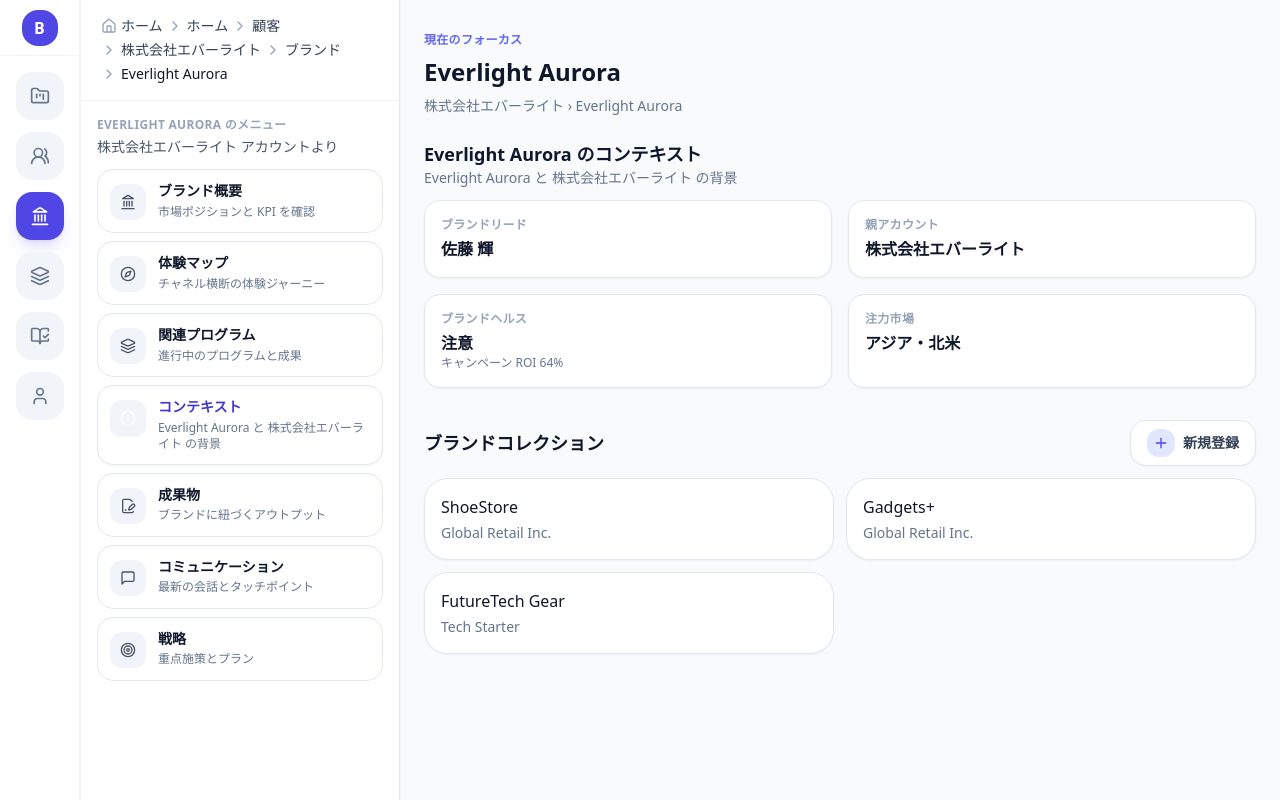
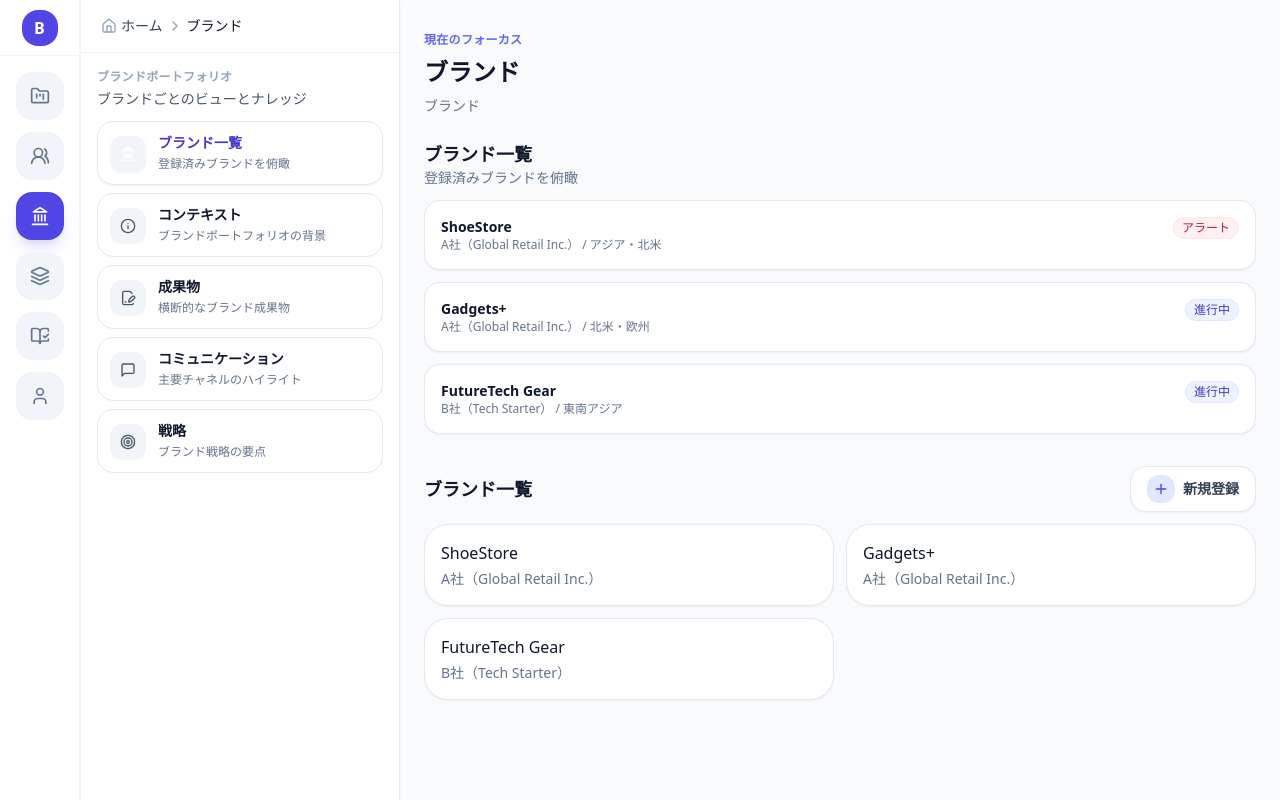
Before and after one commit to aony1215/benten_prototype, a Next.js app: page /brands in a window 1280 px wide. Built offline with nearby package versions, Linux system fonts and the light colour scheme.

Commit message:
Reshape hierarchy menus and data for brand and program portfolios

```diff
--- a/app/brands/page.tsx
+++ b/app/brands/page.tsx
@@ -4,9 +4,9 @@
 import { AddButton } from '@/components/ui/AddButton'
 
 const brands = [
-  { id: 'brd_shoestore', name: 'ShoeStore', account: 'Global Retail Inc.' },
-  { id: 'brd_gadgets', name: 'Gadgets+', account: 'Global Retail Inc.' },
-  { id: 'brd_futuretech', name: 'FutureTech Gear', account: 'Tech Starter' },
+  { id: 'brand-shoestore', name: 'ShoeStore', account: 'A社（Global Retail Inc.）' },
+  { id: 'brand-gadgets', name: 'Gadgets+', account: 'A社（Global Retail Inc.）' },
+  { id: 'brand-futuretech', name: 'FutureTech Gear', account: 'B社（Tech Starter）' },
 ]
 
 export default function Brands() {
@@ -16,7 +16,7 @@
         <HierarchyDetail />
         <section className="space-y-3">
           <div className="flex items-center justify-between">
-            <h2 className="text-lg font-semibold text-slate-900">ブランドコレクション</h2>
+            <h2 className="text-lg font-semibold text-slate-900">ブランド一覧</h2>
             <AddButton href="/brands/new">新規登録</AddButton>
           </div>
           <div className="grid gap-3 md:grid-cols-2">
--- a/app/customers/page.tsx
+++ b/app/customers/page.tsx
@@ -4,8 +4,8 @@
 import { AddButton } from '@/components/ui/AddButton'
 
 const customers = [
-  { id: 'acc_globalretail', name: 'A社（Global Retail Inc.）', website: 'https://www.globalretail.example' },
-  { id: 'acc_techstarter', name: 'B社（Tech Starter）', website: 'https://www.techstarter.example' },
+  { id: 'cust-global-retail', name: 'A社（Global Retail Inc.）', website: 'https://www.globalretail.example' },
+  { id: 'cust-tech-starter', name: 'B社（Tech Starter）', website: 'https://www.techstarter.example' },
 ]
 
 export default function Customers() {
@@ -15,7 +15,7 @@
         <HierarchyDetail />
         <section className="space-y-3">
           <div className="flex items-center justify-between">
-            <h2 className="text-lg font-semibold text-slate-900">顧客ライブラリ</h2>
+            <h2 className="text-lg font-semibold text-slate-900">顧客一覧</h2>
             <AddButton href="/customers/new">新規登録</AddButton>
           </div>
           <div className="grid gap-3 md:grid-cols-2">
--- a/app/programs/page.tsx
+++ b/app/programs/page.tsx
@@ -3,8 +3,9 @@
 import { HierarchyDetail, Shell } from '@/components/Shell'
 
 const programs = [
-  { id: 'pg_bidding', name: '入札最適化プログラム' },
-  { id: 'pg_reporting', name: '週次レポート自動化プログラム' },
+  { id: 'prog-bidding', name: '入札最適化プログラム' },
+  { id: 'prog-reporting', name: '週次レポート自動化プログラム' },
+  { id: 'prog-expansion', name: '国際展開プログラム' },
 ]
 
 export default function Programs() {
@@ -13,7 +14,7 @@
       <div className="space-y-8">
         <HierarchyDetail />
         <section className="space-y-3">
-          <h2 className="text-lg font-semibold text-slate-900">プログラムライブラリ</h2>
+          <h2 className="text-lg font-semibold text-slate-900">プログラム一覧</h2>
           <div className="grid gap-3 md:grid-cols-2">
             {programs.map(p => (
               <Link key={p.id} href={`/programs/${p.id}`} className="card card-hover flex flex-col gap-1 p-4">
--- a/components/Shell.tsx
+++ b/components/Shell.tsx
@@ -156,16 +156,16 @@
 
 const CUSTOMER_GRAPH: CustomerAccount[] = [
   {
-    id: 'cust-001',
-    name: '株式会社エバーライト',
+    id: 'cust-global-retail',
+    name: 'A社（Global Retail Inc.）',
     owner: '田中 未来',
-    industry: 'スマートライティング',
-    region: '東京',
+    industry: '小売 / オムニチャネル',
+    region: '東京 / 北米',
     health: '良好',
     healthMeta: 'NRR 118% / ヘルススコア 8.7',
     deliverables: [
       { id: 'deliv-cust-1', label: 'Q2 エグゼクティブレビュー', meta: '提出済み・2024/06/20', status: 'delivered' },
-      { id: 'deliv-cust-2', label: 'オンボーディング改善ロードマップ', meta: 'レビュー待ち・2024/07/05', status: 'active' },
+      { id: 'deliv-cust-2', label: 'オムニチャネル改善ロードマップ', meta: 'レビュー待ち・2024/07/05', status: 'active' },
     ],
     communications: [
       { id: 'comm-cust-1', label: '経営層定例ミーティング', meta: '次回 2024/07/12', status: 'active' },
@@ -177,20 +177,20 @@
     ],
     brands: [
       {
-        id: 'brand-aurora',
-        name: 'Everlight Aurora',
-        mission: 'プレミアム向け IoT 照明ブランド',
+        id: 'brand-shoestore',
+        name: 'ShoeStore',
+        mission: '都市型スニーカーブランド',
         lead: '佐藤 輝',
         health: '注意',
         healthMeta: 'キャンペーン ROI 64%',
         keyMarkets: 'アジア・北米',
         deliverables: [
-          { id: 'deliv-brand-1', label: 'Aurora ブランド診断レポート', meta: '提出済み・2024/06/05', status: 'delivered' },
+          { id: 'deliv-brand-1', label: 'ShoeStore ブランド診断レポート', meta: '提出済み・2024/06/05', status: 'delivered' },
           { id: 'deliv-brand-2', label: '夏季キャンペーン提案書', meta: 'ドラフト・2024/07/08', status: 'active' },
         ],
         communications: [
           { id: 'comm-brand-1', label: 'マーケチーム Slack チャンネル', meta: '未読 3 件', status: 'active' },
-          { id: 'comm-brand-2', label: 'Aurora 戦略ワークショップ', meta: '開催予定 2024/07/22', status: 'planning' },
+          { id: 'comm-brand-2', label: 'ShoeStore 戦略ワークショップ', meta: '開催予定 2024/07/22', status: 'planning' },
         ],
         strategies: [
           { id: 'strat-brand-1', label: '市場拡張 GTM プラン', meta: 'フェーズ1完了', status: 'active' },
@@ -198,18 +198,18 @@
         ],
         programs: [
           {
-            id: 'prog-onboard',
-            name: 'オンボーディング改善プログラム',
+            id: 'prog-bidding',
+            name: '入札最適化プログラム',
             lead: '藤井 昂',
             status: '進行中',
             currentSprint: 'Sprint 3 / 6',
             deliverables: [
-              { id: 'deliv-prog-1', label: 'オンボーディング UX レポート', meta: 'レビュー待ち・2024/07/03', status: 'active' },
+              { id: 'deliv-prog-1', label: '広告入札改善レポート', meta: 'レビュー待ち・2024/07/03', status: 'active' },
               { id: 'deliv-prog-2', label: '新機能導入計画', meta: '準備中・2024/07/18', status: 'planning' },
             ],
             communications: [
               { id: 'comm-prog-1', label: '週次スタンドアップ', meta: '次回 2024/07/04', status: 'active' },
-              { id: 'comm-prog-2', label: 'Aurora CX チャンネル', meta: '未読 1 件', status: 'active' },
+              { id: 'comm-prog-2', label: 'ShoeStore CX チャンネル', meta: '未読 1 件', status: 'active' },
             ],
             strategies: [
               { id: 'strat-prog-1', label: 'エンゲージメント向上戦略', meta: '実行率 70%', status: 'active' },
@@ -217,13 +217,13 @@
             ],
           },
           {
-            id: 'prog-loyalty',
-            name: 'ロイヤリティ向上プログラム',
+            id: 'prog-reporting',
+            name: '週次レポート自動化プログラム',
             lead: '近藤 沙耶',
             status: '計画中',
             currentSprint: 'Kickoff 準備',
             deliverables: [
-              { id: 'deliv-prog-3', label: 'ロイヤリティキャンバス', meta: '起案中', status: 'planning' },
+              { id: 'deliv-prog-3', label: '自動レポート設計', meta: '起案中', status: 'planning' },
             ],
             communications: [
               { id: 'comm-prog-3', label: '準備タスクフォロー', meta: '担当 3 名', status: 'active' },
@@ -235,9 +235,9 @@
         ],
       },
       {
-        id: 'brand-lumen',
-        name: 'Lumen Street',
-        mission: '都市型スマート街灯のサブブランド',
+        id: 'brand-gadgets',
+        name: 'Gadgets+',
+        mission: 'スマートガジェットのサブスクリプション',
         lead: '原田 玲奈',
         health: '良好',
         healthMeta: '導入都市 26 / CSAT 4.6',
@@ -254,7 +254,7 @@
         programs: [
           {
             id: 'prog-expansion',
-            name: '北米拡張プログラム',
+            name: '国際展開プログラム',
             lead: '吉本 海斗',
             status: '進行中',
             currentSprint: 'Sprint 2 / 8',
@@ -273,10 +273,10 @@
     ],
   },
   {
-    id: 'cust-002',
-    name: 'Brighton Holdings',
-    owner: 'Michael Green',
-    industry: '不動産テック',
+    id: 'cust-tech-starter',
+    name: 'B社（Tech Starter）',
+    owner: '加藤 祐介',
+    industry: 'SaaS プラットフォーム',
     region: '大阪 / シンガポール',
     health: '成長',
     healthMeta: 'NRR 134% / Upsell 3 件',
@@ -291,9 +291,9 @@
     ],
     brands: [
       {
-        id: 'brand-bright',
-        name: 'Bright Living',
-        mission: 'IoT リビング体験',
+        id: 'brand-futuretech',
+        name: 'FutureTech Gear',
+        mission: '次世代プロダクト向けツール群',
         lead: 'Sophie Tan',
         health: '良好',
         healthMeta: 'CSAT 4.8',
@@ -608,7 +608,6 @@
 
     const items = buildModeNavItems(navDefinitions, sp, currentView, pathname, { section: activeSection })
     const breadcrumbs: Crumb[] = [
-      { href: '/', label: 'ホーム' },
       { href: createHrefWithView('/customers', sp, 'customer'), label: '顧客' },
     ]
 
@@ -813,7 +812,6 @@
   })
 
   const breadcrumbs: Crumb[] = [
-    { href: '/', label: 'ホーム' },
     { href: createHrefWithView('/customers', sp, 'customer'), label: '顧客' },
     {
       href: createHrefWithView(
@@ -930,8 +928,185 @@
       requestedBrandId = candidate
     }
   }
+
+  if (!requestedBrandId) {
+    const activeSection = sp?.get('section') ?? 'list'
+    const navDefinitions: ModeNavDefinition[] = [
+      {
+        path: '/brands',
+        label: 'ブランド一覧',
+        description: '登録済みブランドを俯瞰',
+        icon: Landmark,
+        params: { section: 'list' },
+      },
+      {
+        path: '/brands',
+        label: 'コンテキスト',
+        description: 'ブランドポートフォリオの背景',
+        icon: Info,
+        params: { section: 'context' },
+      },
+      {
+        path: '/brands',
+        label: '成果物',
+        description: '横断的なブランド成果物',
+        icon: FilePenLine,
+        params: { section: 'deliverables' },
+      },
+      {
+        path: '/brands',
+        label: 'コミュニケーション',
+        description: '主要チャネルのハイライト',
+        icon: MessageSquare,
+        params: { section: 'communications' },
+      },
+      {
+        path: '/brands',
+        label: '戦略',
+        description: 'ブランド戦略の要点',
+        icon: Target,
+        params: { section: 'strategies' },
+      },
+    ]
+
+    const items = buildModeNavItems(navDefinitions, sp, currentView, pathname, {
+      section: activeSection,
+    })
+
+    const breadcrumbs: Crumb[] = [
+      { href: createHrefWithView('/brands', sp, 'brand'), label: 'ブランド' },
+    ]
+
+    const sections: HierarchySection[] = []
+    if (items.length) {
+      sections.push({
+        type: 'navigation',
+        id: 'brand-portfolio-navigation',
+        title: 'ブランドポートフォリオ',
+        description: 'ブランドごとのビューとナレッジ',
+        items,
+      })
+    }
+
+    const listItems: CollectionItem[] = allBrands.map(({ customer, brand }) => ({
+      id: brand.id,
+      label: brand.name,
+      meta: `${customer.name} / ${brand.keyMarkets}`,
+      status: brand.health === '注意' ? 'alert' : 'active',
+      href: createHrefWithView(
+        '/brands',
+        sp,
+        'brand',
+        { brandId: brand.id, section: 'overview' },
+      ),
+    }))
+
+    sections.push({
+      type: 'collection',
+      id: 'brand-portfolio-list',
+      title: 'ブランド一覧',
+      sectionKey: 'list',
+      emptyText: 'ブランドがまだ登録されていません',
+      items: listItems,
+    })
+
+    const relatedCustomers = new Set(allBrands.map(entry => entry.customer.id)).size
+    const activePrograms = allBrands.reduce((total, entry) => total + entry.brand.programs.length, 0)
+    const attentionBrands = allBrands.filter(entry => entry.brand.health === '注意').length
+
+    const portfolioContext: ContextEntry[] = [
+      { label: 'ブランド数', value: `${allBrands.length}件` },
+      { label: '関連顧客', value: `${relatedCustomers}社` },
+      { label: 'アクティブプログラム', value: `${activePrograms}件` },
+      { label: '要注意ブランド', value: `${attentionBrands}件`, meta: 'ヘルス指標が注意のブランド数' },
+    ]
+
+    sections.push({
+      type: 'context',
+      id: 'brand-portfolio-context',
+      title: 'ブランドポートフォリオのコンテキスト',
+      sectionKey: 'context',
+      entries: portfolioContext,
+    })
+
+    const aggregatedDeliverables: CollectionItem[] = allBrands
+      .flatMap(({ brand }) =>
+        brand.deliverables.slice(0, 2).map(item => ({
+          ...item,
+          href: createHrefWithView(
+            '/brands',
+            sp,
+            'brand',
+            { brandId: brand.id, section: 'deliverables' },
+          ),
+        })),
+      )
+      .slice(0, 6)
+
+    sections.push({
+      type: 'collection',
+      id: 'brand-portfolio-deliverables',
+      title: '成果物',
+      sectionKey: 'deliverables',
+      emptyText: '横断的なブランド成果物はまだ登録されていません',
+      items: aggregatedDeliverables,
+    })
+
+    const aggregatedCommunications: CollectionItem[] = allBrands
+      .flatMap(({ brand }) =>
+        brand.communications.slice(0, 2).map(item => ({
+          ...item,
+          href: createHrefWithView(
+            '/brands',
+            sp,
+            'brand',
+            { brandId: brand.id, section: 'communications' },
+          ),
+        })),
+      )
+      .slice(0, 6)
+
+    sections.push({
+      type: 'collection',
+      id: 'brand-portfolio-communications',
+      title: 'コミュニケーション',
+      sectionKey: 'communications',
+      emptyText: '共有のコミュニケーションはまだ登録されていません',
+      items: aggregatedCommunications,
+    })
+
+    const aggregatedStrategies: CollectionItem[] = allBrands
+      .flatMap(({ brand }) =>
+        brand.strategies.slice(0, 2).map(item => ({
+          ...item,
+          href: createHrefWithView(
+            '/brands',
+            sp,
+            'brand',
+            { brandId: brand.id, section: 'strategies' },
+          ),
+        })),
+      )
+      .slice(0, 6)
+
+    sections.push({
+      type: 'collection',
+      id: 'brand-portfolio-strategies',
+      title: '戦略',
+      sectionKey: 'strategies',
+      emptyText: '横断的なブランド戦略はまだ登録されていません',
+      items: aggregatedStrategies,
+    })
+
+    return { breadcrumbs, sections, activeSection, selection: {} }
+  }
+
   const fallback = allBrands[0]
   const active = allBrands.find(entry => entry.brand.id === requestedBrandId) ?? fallback
+  if (!active) {
+    return { breadcrumbs: [], sections: [], activeSection: null, selection: {} }
+  }
+
   const { customer, brand } = active
   const activeSection = sp?.get('section') ?? 'context'
 
@@ -1001,18 +1176,6 @@
   })
 
   const breadcrumbs: Crumb[] = [
-    { href: '/', label: 'ホーム' },
-    { href: createHrefWithView('/customers', sp, 'customer'), label: '顧客' },
-    {
-      href: createHrefWithView(
-        '/customers',
-        sp,
-        'customer',
-        { customerId: customer.id },
-        { preserve: ['customerId'] },
-      ),
-      label: customer.name,
-    },
     { href: createHrefWithView('/brands', sp, 'brand'), label: 'ブランド' },
     {
       href: createHrefWithView(
@@ -1096,8 +1259,185 @@
       requestedProgramId = candidate
     }
   }
+
+  if (!requestedProgramId) {
+    const activeSection = sp?.get('section') ?? 'list'
+    const navDefinitions: ModeNavDefinition[] = [
+      {
+        path: '/programs',
+        label: 'プログラム一覧',
+        description: '進行中の取り組みを俯瞰',
+        icon: Layers,
+        params: { section: 'list' },
+      },
+      {
+        path: '/programs',
+        label: 'コンテキスト',
+        description: 'ポートフォリオ全体の背景',
+        icon: Info,
+        params: { section: 'context' },
+      },
+      {
+        path: '/programs',
+        label: '成果物',
+        description: '主要アウトプットのハイライト',
+        icon: FilePenLine,
+        params: { section: 'deliverables' },
+      },
+      {
+        path: '/programs',
+        label: 'コミュニケーション',
+        description: '会議やタッチポイント',
+        icon: MessageSquare,
+        params: { section: 'communications' },
+      },
+      {
+        path: '/programs',
+        label: '戦略',
+        description: 'プログラム戦略の要約',
+        icon: Target,
+        params: { section: 'strategies' },
+      },
+    ]
+
+    const items = buildModeNavItems(navDefinitions, sp, currentView, pathname, {
+      section: activeSection,
+    })
+
+    const breadcrumbs: Crumb[] = [
+      { href: createHrefWithView('/programs', sp, 'program'), label: 'プログラム' },
+    ]
+
+    const sections: HierarchySection[] = []
+    if (items.length) {
+      sections.push({
+        type: 'navigation',
+        id: 'program-portfolio-navigation',
+        title: 'プログラムポートフォリオ',
+        description: 'プログラム単位のビューを選択',
+        items,
+      })
+    }
+
+    const listItems: CollectionItem[] = allPrograms.map(({ customer, brand, program }) => ({
+      id: program.id,
+      label: program.name,
+      meta: `${brand.name} / ${customer.name}`,
+      status: program.status.includes('計画') ? 'planning' : 'active',
+      href: createHrefWithView(
+        '/programs',
+        sp,
+        'program',
+        { programId: program.id, section: 'overview' },
+      ),
+    }))
+
+    sections.push({
+      type: 'collection',
+      id: 'program-portfolio-list',
+      title: 'プログラム一覧',
+      sectionKey: 'list',
+      emptyText: 'プログラムがまだ登録されていません',
+      items: listItems,
+    })
+
+    const totalBrands = new Set(allPrograms.map(entry => entry.brand.id)).size
+    const totalCustomers = new Set(allPrograms.map(entry => entry.customer.id)).size
+    const activeCount = allPrograms.filter(entry => entry.program.status.includes('進行')).length
+
+    const portfolioContext: ContextEntry[] = [
+      { label: 'プログラム数', value: `${allPrograms.length}件` },
+      { label: '参画ブランド', value: `${totalBrands}ブランド` },
+      { label: '参画顧客', value: `${totalCustomers}社` },
+      { label: '進行中', value: `${activeCount}件`, meta: '「進行中」のステータス数' },
+    ]
+
+    sections.push({
+      type: 'context',
+      id: 'program-portfolio-context',
+      title: 'プログラムポートフォリオのコンテキスト',
+      sectionKey: 'context',
+      entries: portfolioContext,
+    })
+
+    const aggregatedDeliverables: CollectionItem[] = allPrograms
+      .flatMap(({ program }) =>
+        program.deliverables.slice(0, 2).map(item => ({
+          ...item,
+          href: createHrefWithView(
+            '/programs',
+            sp,
+            'program',
+            { programId: program.id, section: 'deliverables' },
+          ),
+        })),
+      )
+      .slice(0, 6)
+
+    sections.push({
+      type: 'collection',
+      id: 'program-portfolio-deliverables',
+      title: '成果物',
+      sectionKey: 'deliverables',
+      emptyText: '横断的な成果物はまだ登録されていません',
+      items: aggregatedDeliverables,
+    })
+
+    const aggregatedCommunications: CollectionItem[] = allPrograms
+      .flatMap(({ program }) =>
+        program.communications.slice(0, 2).map(item => ({
+          ...item,
+          href: createHrefWithView(
+            '/programs',
+            sp,
+            'program',
+            { programId: program.id, section: 'communications' },
+          ),
+        })),
+      )
+      .slice(0, 6)
+
+    sections.push({
+      type: 'collection',
+      id: 'program-portfolio-communications',
+      title: 'コミュニケーション',
+      sectionKey: 'communications',
+      emptyText: '横断的なコミュニケーションはまだ登録されていません',
+      items: aggregatedCommunications,
+    })
+
+    const aggregatedStrategies: CollectionItem[] = allPrograms
+      .flatMap(({ program }) =>
+        program.strategies.slice(0, 2).map(item => ({
+          ...item,
+          href: createHrefWithView(
+            '/programs',
+            sp,
+            'program',
+            { programId: program.id, section: 'strategies' },
+          ),
+        })),
+      )
+      .slice(0, 6)
+
+    sections.push({
+      type: 'collection',
+      id: 'program-portfolio-strategies',
+      title: '戦略',
+      sectionKey: 'strategies',
+      emptyText: '横断的なプログラム戦略はまだ登録されていません',
+      items: aggregatedStrategies,
+    })
+
+    return { breadcrumbs, sections, activeSection, selection: {} }
+  }
+
   const fallback = allPrograms[0]
   const active = allPrograms.find(entry => entry.program.id === requestedProgramId) ?? fallback
+  if (!active) {
+    return { breadcrumbs: [], sections: [], activeSection: null, selection: {} }
+  }
+
   const { customer, brand, program } = active
   const activeSection = sp?.get('section') ?? 'context'
 
@@ -1168,29 +1508,6 @@
   })
 
   const breadcrumbs: Crumb[] = [
-    { href: '/', label: 'ホーム' },
-    { href: createHrefWithView('/customers', sp, 'customer'), label: '顧客' },
-    {
-      href: createHrefWithView(
-        '/customers',
-        sp,
-        'customer',
-        { customerId: customer.id },
-        { preserve: ['customerId'] },
-      ),
-      label: customer.name,
-    },
-    { href: createHrefWithView('/brands', sp, 'brand'), label: 'ブランド' },
-    {
-      href: createHrefWithView(
-        '/brands',
-        sp,
-        'brand',
-        { brandId: brand.id },
-        { preserve: ['brandId'] },
-      ),
-      label: brand.name,
-    },
     { href: createHrefWithView('/programs', sp, 'program'), label: 'プログラム' },
     {
       href: createHrefWithView(
```
